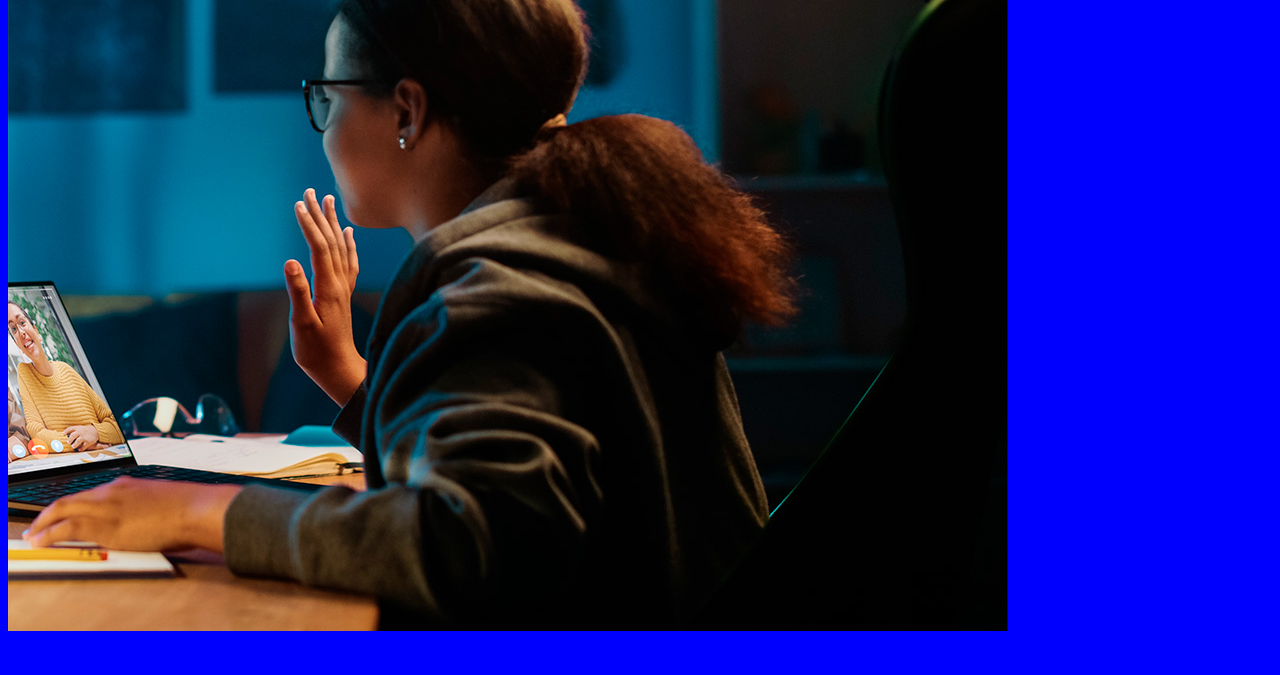
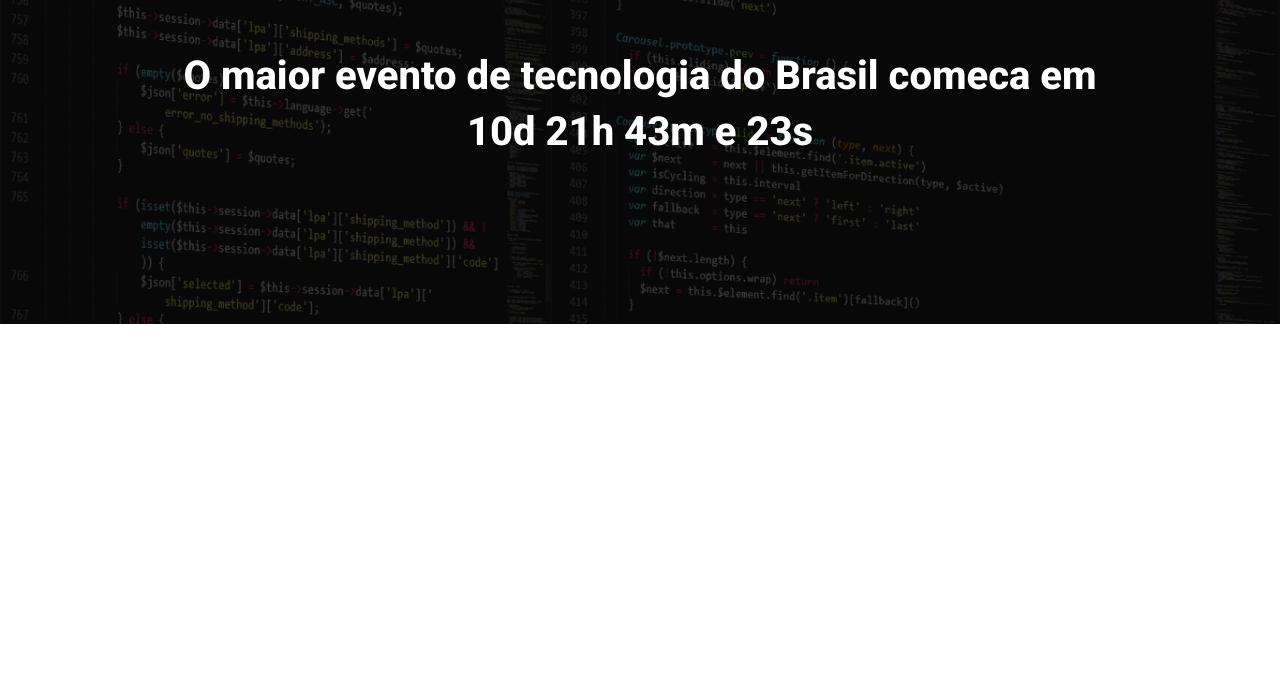
Before and after one commit to Guillerme00/TECH_TALKS_LANDINGPAGE, a website built with Parcel: page src/index.html in a window 1280 px wide. Shown: the part 125-800 px from the top of the page. Built offline with nearby package versions, Linux system fonts and the light colour scheme.

Commit message:
Adding Hero

```diff
--- a/src/index.html
+++ b/src/index.html
@@ -1,13 +1,24 @@
 <!DOCTYPE html>
-<html lang="en">
+<html lang="pt-br">
 <head>
     <meta charset="UTF-8">
     <meta name="viewport" content="width=device-width, initial-scale=1.0">
-    <title>Document</title>
+    <title>TECH</title>
     <link rel="stylesheet" href="styles/main.scss">
+    <link rel="preconnect" href="https://fonts.googleapis.com">
+    <link rel="preconnect" href="https://fonts.gstatic.com" crossorigin>
+    <link href="https://fonts.googleapis.com/css2?family=Roboto:ital,wght@0,100..900;1,100..900&display=swap" rel="stylesheet">
 </head>
 <body>
-    <img src="images/backend.png" alt="">
+    <header class="hero">
+        <div class="container">
+            <img class="hero__logo" src="images/ebac_logo.svg" alt="EBAC">
+            <p class="hero__text">
+                O maior evento de tecnologia do Brasil comeca em 10d 21h 43m e 23s
+            </p>
+
+        </div>
+    </header>
 </body>
 <script src="scripts/main.js"></script>
 </html>
--- /dev/null
+++ b/src/styles/_hero.scss
@@ -0,0 +1,51 @@
+.hero {
+    padding-top: 64px;
+    padding-bottom: 100px;
+    background-image: url(../images/fundo.png);
+    background-repeat: no-repeat;
+    background-size: cover;
+    position: relative;
+
+    .container {
+        position: relative;
+    }
+
+    &::before {
+        position: absolute;
+        content: "";
+        top: 0;
+        left: 0;
+        width: 100%;
+        height: 100%;
+        background-color: #000;
+        opacity: .7;
+    }
+
+    &__text {
+        margin-top: 64px;
+        margin-bottom: 64px;
+        font-size: 40px;
+        font-weight: 800;
+        line-height: 56px;
+        text-align: center;
+    }
+
+    &__logo {
+        margin: 0 auto;
+        max-height: 80px;
+        display: block;
+    }
+
+    @media (max-width: 640px) {
+        padding: 40px 0;
+        &__logo {
+            max-height: 40px;
+        }
+
+        &__text {
+            font-size: 20px;
+            line-height: 24px;
+            margin: 24px 0;
+        }
+    }
+}
--- a/src/styles/main.scss
+++ b/src/styles/main.scss
@@ -1,3 +1,22 @@
-body {
-    background-color: blue;
+@use '_hero.scss';
+
+* {
+    margin: 0;
+    padding: 0;
+    box-sizing: border-box;
+    font-family: Roboto, sans-serif;
+    color: #fff;
 }
+
+.container {
+    max-width: 960px;
+    width: 100%;
+    margin: 0 auto;
+
+    @media (max-widht: 640px) {
+        max-width: 80%;
+    }
+    @media (max-widht: 1024px) {
+        max-width: 90%;
+    }
+}
```
